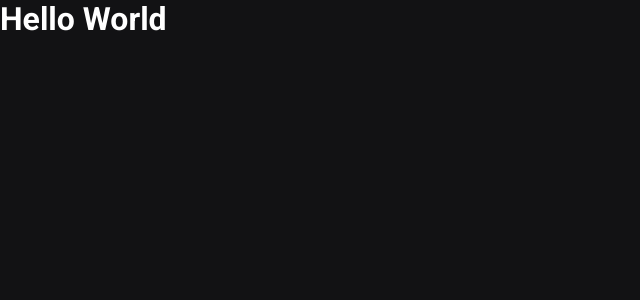
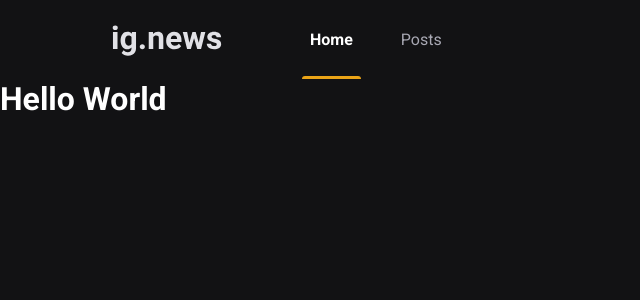
Before and after one commit to GabrielS0ares/ignews, a Next.js app: page / in a window 1280 px wide. Shown: the top 300 px of the page, without its empty margins (0-640 px from the left). Built offline with nearby package versions, Linux system fonts and the light colour scheme.

Commit message:
:sparkles: feat: incluindo header em todas as views

```diff
--- a/src/pages/_app.tsx
+++ b/src/pages/_app.tsx
@@ -1,10 +1,12 @@
 import { AppProps } from "next/app"
+import Header from "../components/Header"
 
 import '../styles/global.scss'
 
 export default function App({ Component, pageProps }: AppProps) {
   return (
     <>
+      <Header/>
       <Component {...pageProps} />
     </>
   )
```
